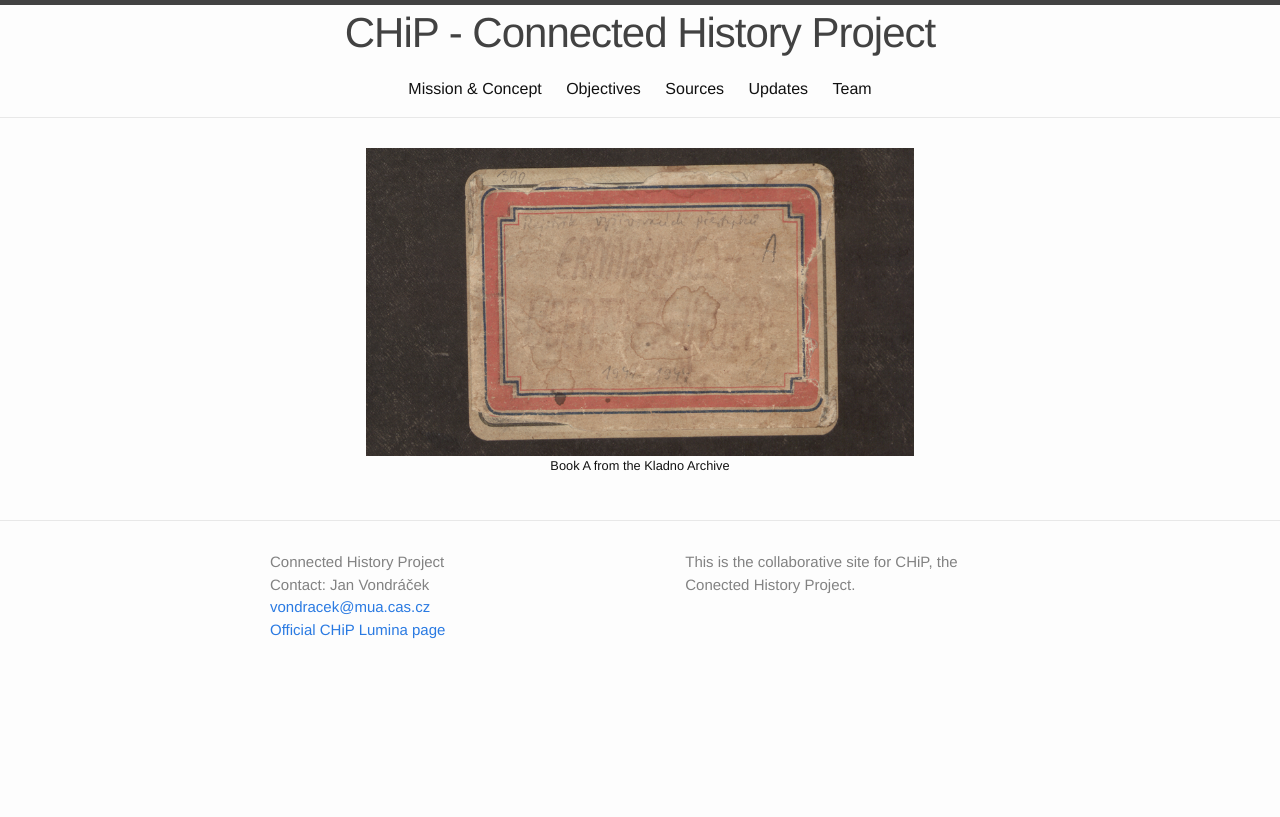
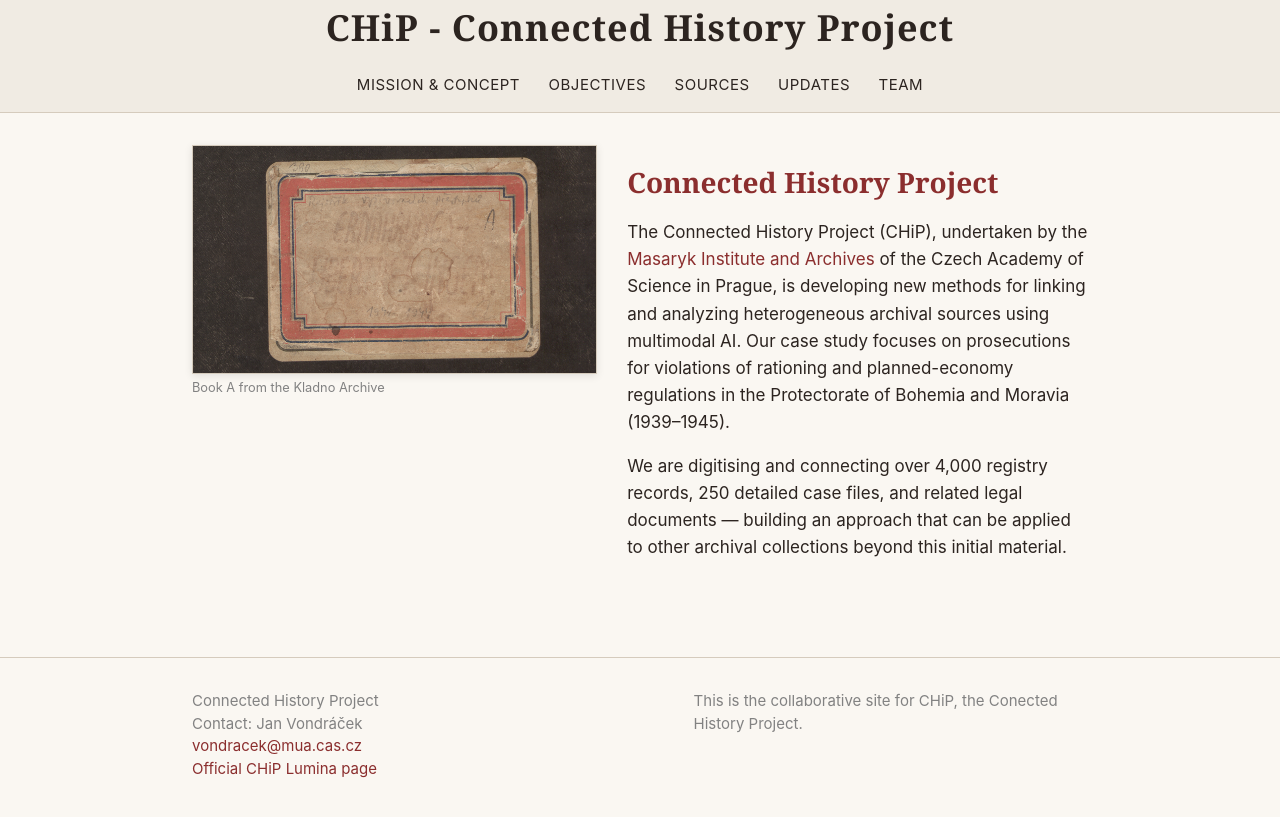
Before and after one commit to CHiP-Lumina/chip-lumina.github.io, a Jekyll site: the page built from index.html, in a window 1280 px wide. Shown: the top 817 px of the page. Built offline with Jekyll 4.4.1, drawn with Linux system fonts in a browser that asks for light colours.

Commit message:
redesign

```diff
--- a/_sass/_base.scss
+++ b/_sass/_base.scss
@@ -19,7 +19,7 @@ body {
     font-family: $base-font-family;
     font-size: $base-font-size;
     line-height: $base-line-height;
-    font-weight: 300;
+    font-weight: 400;
     color: $text-color;
     background-color: $background-color;
     -webkit-text-size-adjust: 100%;
@@ -81,7 +81,9 @@ li {
  * Headings
  */
 h1, h2, h3, h4, h5, h6 {
-    font-weight: 300;
+    font-family: $heading-font-family;
+    font-weight: 600;
+    color: $text-color;
 }
 
 
@@ -98,7 +100,7 @@ a {
     }
 
     &:hover {
-        color: $text-color;
+        color: $brand-color-dark;
         text-decoration: underline;
     }
 
@@ -114,7 +116,7 @@ a {
  */
 blockquote {
     color: $grey-color;
-    border-left: 4px solid $grey-color-light;
+    border-left: 4px solid $brand-color;
     padding-left: $spacing-unit / 2;
     font-size: 18px;
     letter-spacing: -1px;
@@ -135,7 +137,7 @@ code {
     font-size: 15px;
     border: 1px solid $grey-color-light;
     border-radius: 3px;
-    background-color: #eef;
+    background-color: $code-bg-color;
 }
 
 code {
--- a/_sass/_layout.scss
+++ b/_sass/_layout.scss
@@ -4,25 +4,30 @@
  * Site header
  */
 .site-header {
-    border-top: 5px solid $grey-color-dark;
     border-bottom: 1px solid $grey-color-light;
+    background-color: $code-bg-color;
     min-height: 56px;
-
-    // Positioning context for the mobile navigation icon
     position: relative;
 }
 
 .site-title {
-    font-size: 42px;
+    font-family: $heading-font-family;
+    font-size: 36px;
+    font-weight: 600;
     line-height: 56px;
-    letter-spacing: -1px;
+    letter-spacing: 1px;
     margin-bottom: 0;
     display: block;
     text-align: center;
 
     &,
     &:visited {
-        color: $grey-color-dark;
+        color: $text-color;
+    }
+
+    &:hover {
+        text-decoration: none;
+        color: $brand-color;
     }
 }
 
@@ -37,10 +42,17 @@
     .page-link {
         color: $text-color;
         line-height: $base-line-height;
+        font-size: 15px;
+        letter-spacing: 0.5px;
+        text-transform: uppercase;
 
-        // Gaps between nav items, but not on the first one
         &:not(:first-child) {
-            margin-left: 20px;
+            margin-left: 24px;
+        }
+
+        &:hover {
+            color: $brand-color;
+            text-decoration: none;
         }
     }
 
@@ -85,6 +97,8 @@
         .page-link {
             display: block;
             padding: 5px 10px;
+            text-transform: none;
+            letter-spacing: 0;
         }
     }
 }
@@ -159,15 +173,64 @@
     }
 }
 
-.home-image {
-	width: 74%;
-	margin: 0 auto;
-	text-align: center;
 
-	@include media-query($on-laptop) {
-        width: -webkit-calc(100% - (#{$spacing-unit} / 2));
-        width:         calc(100% - (#{$spacing-unit} / 2));
+/**
+ * Homepage hero
+ */
+.home-hero {
+    display: flex;
+    align-items: flex-start;
+    gap: $spacing-unit;
+    margin-bottom: $spacing-unit;
+
+    @include media-query($on-laptop) {
+        flex-direction: column;
+        align-items: center;
     }
+}
+
+.home-hero-image {
+    flex: 0 0 45%;
+    max-width: 45%;
+
+    img {
+        width: 100%;
+        border: 1px solid $grey-color-light;
+        box-shadow: 0 2px 8px rgba(0, 0, 0, 0.1);
+    }
+
+    @include media-query($on-laptop) {
+        flex: none;
+        max-width: 80%;
+    }
+}
+
+.home-hero-text {
+    flex: 1;
+    padding-top: $spacing-unit / 2;
+
+    h2 {
+        font-family: $heading-font-family;
+        font-size: 28px;
+        margin-bottom: $spacing-unit / 2;
+        color: $brand-color;
+    }
+
+    p {
+        font-size: 17px;
+        line-height: 1.6;
+    }
+
+    @include media-query($on-laptop) {
+        padding-top: 0;
+    }
+}
+
+.caption {
+	font-size: $base-font-size * 0.8;
+    color: $grey-color;
+	margin-bottom: 0px;
+    margin-top: 4px;
 }
 
 ul.home-links {
@@ -189,11 +252,6 @@ ul.home-links {
 	}
 }
 
-.caption {
-	font-size: $base-font-size * 0.8;
-	margin-bottom: 0px;
-}
-
 
 /**
  * Page content
@@ -212,6 +270,7 @@ ul.home-links {
 
     > li {
         margin-bottom: $spacing-unit;
+        padding-bottom: $spacing-unit / 2;
         border-bottom: 1px $grey-color-light solid;
     }
 
@@ -221,6 +280,10 @@ ul.home-links {
 
     a.post-link {
     	color: $text-color;
+
+        &:hover {
+            color: $brand-color;
+        }
     }
 }
 
@@ -231,6 +294,7 @@ ul.home-links {
 
 .post-link {
     display: block;
+    font-family: $heading-font-family;
     font-size: 24px;
 }
 
@@ -246,7 +310,8 @@ ul.home-links {
 .post-title {
     font-size: 42px;
     letter-spacing: -1px;
-    line-height: 1;
+    line-height: 1.1;
+    color: $text-color;
 
     @include media-query($on-laptop) {
         font-size: 36px;
@@ -255,6 +320,12 @@ ul.home-links {
 
 .post-content {
     margin-bottom: $spacing-unit;
+
+    img {
+        border: 1px solid $grey-color-light;
+        box-shadow: 0 2px 8px rgba(0, 0, 0, 0.08);
+        border-radius: 2px;
+    }
 
     h2 {
         font-size: 32px;
@@ -283,16 +354,23 @@ ul.home-links {
 
 .bio-post {
 	@extend %clearfix;
+    border: 1px solid $grey-color-light;
+    border-radius: 4px;
+    padding: $spacing-unit / 2;
+    margin-bottom: $spacing-unit;
+    background-color: $code-bg-color;
 
 	img {
 		max-width: 200px;
 		float: left;
 		margin-right: $spacing-unit / 2;
 		margin-bottom: $spacing-unit;
+        border: 1px solid $grey-color-light;
+        box-shadow: 0 1px 4px rgba(0, 0, 0, 0.08);
 
         @include media-query($on-palm) {
 			float: none;
-			margin-bottom: 0px;
+			margin-bottom: $spacing-unit / 2;
 		}
 	}
 }
--- a/_sass/_variables.scss
+++ b/_sass/_variables.scss
@@ -1,25 +1,29 @@
 @use "sass:color";
 
 // Our variables
-$base-font-family: Helvetica, Arial, sans-serif;
+$base-font-family: -apple-system, BlinkMacSystemFont, "Segoe UI", Helvetica, Arial, sans-serif;
+$heading-font-family: Georgia, 'Times New Roman', serif;
 $base-font-size:   16px;
 $small-font-size:  $base-font-size * 0.875;
 $base-line-height: 1.5;
 
-$spacing-unit:     30px;
+$spacing-unit:     32px;
 
-$text-color:       #111;
-$background-color: #fdfdfd;
-$brand-color:      #2a7ae2;
+// Color palette — drawn from archival materials
+$text-color:       #2C2420;
+$background-color: #FAF7F2;
+$brand-color:      #8B2E2E;
+$brand-color-dark: #6B1F1F;
+$secondary-color:  #5C7A6F;
 
 $grey-color:       #828282;
-$grey-color-light: color.adjust($grey-color, $lightness: 40%);
+$grey-color-light: #D5CBBD;
 $grey-color-dark:  color.adjust($grey-color, $lightness: -25%);
 
-$brand-color-dark: color.adjust($brand-color, $lightness: -15%);
+$code-bg-color:    #F0EBE3;
 
 // Width of the content area
-$content-width:    800px;
+$content-width:    960px;
 
 $on-palm:          600px;
 $on-laptop:        800px;
--- a/index.html
+++ b/index.html
@@ -4,9 +4,16 @@ layout: default
 
 <div class="home">
 
-  <div class="home-image">
-  	<img src="/assets/title-page-image.png">
-  	<p class="caption">Book A from the Kladno Archive</p>
+  <div class="home-hero">
+    <div class="home-hero-image">
+      <img src="/assets/title-page-image.png" alt="Book A title page from the Kladno Archive">
+      <p class="caption">Book A from the Kladno Archive</p>
+    </div>
+    <div class="home-hero-text">
+      <h2>Connected History Project</h2>
+      <p>The Connected History Project (CHiP), undertaken by the <a href="http://www.mua.cas.cz/en">Masaryk Institute and Archives</a> of the Czech Academy of Science in Prague, is developing new methods for linking and analyzing heterogeneous archival sources using multimodal AI. Our case study focuses on prosecutions for violations of rationing and planned-economy regulations in the Protectorate of Bohemia and Moravia (1939–1945).</p>
+      <p>We are digitising and connecting over 4,000 registry records, 250 detailed case files, and related legal documents — building an approach that can be applied to other archival collections beyond this initial material.</p>
+    </div>
   </div>
 
   <ul class="home-links">
@@ -15,6 +22,4 @@ layout: default
   	  </li>
   </ul>
 
-  <!--<p class="rss-subscribe">see new posts <a href="{{ "/feed.xml" | prepend: site.baseurl }}">via RSS</a></p> -->
-
 </div>
```
